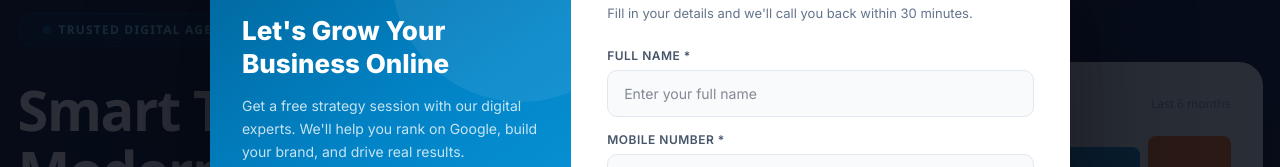
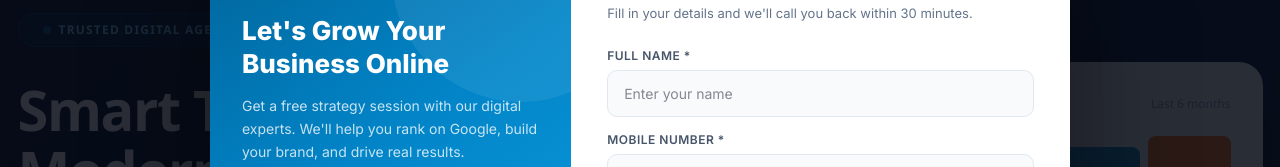
Before and after one commit to webnifytech/webnifysolutions, a Next.js app: page / in a window 1280 px wide. Both pictures are taken after a click on the button "Get Free Quote →". Shown: the part 190-357 px from the top of the page. Built offline with nearby package versions, Linux system fonts and the light colour scheme.

Commit message:
ui update

```diff
--- a/components/PopupForm.jsx
+++ b/components/PopupForm.jsx
@@ -324,7 +324,7 @@ export default function PopupForm() {
                     <label style={{ fontSize: 12, fontWeight: 600, color: "#475569", display: "block", marginBottom: 5, textTransform: "uppercase", letterSpacing: "0.5px" }}>Full Name *</label>
                     <input
                       type="text"
-                      placeholder="Enter your full name"
+                      placeholder="Enter your name"
                       value={form.name}
                       onChange={e => { setForm({ ...form, name: e.target.value }); setErrors({ ...errors, name: "" }); }}
                       className={`popup-input${errors.name ? " err" : ""}`}
```
